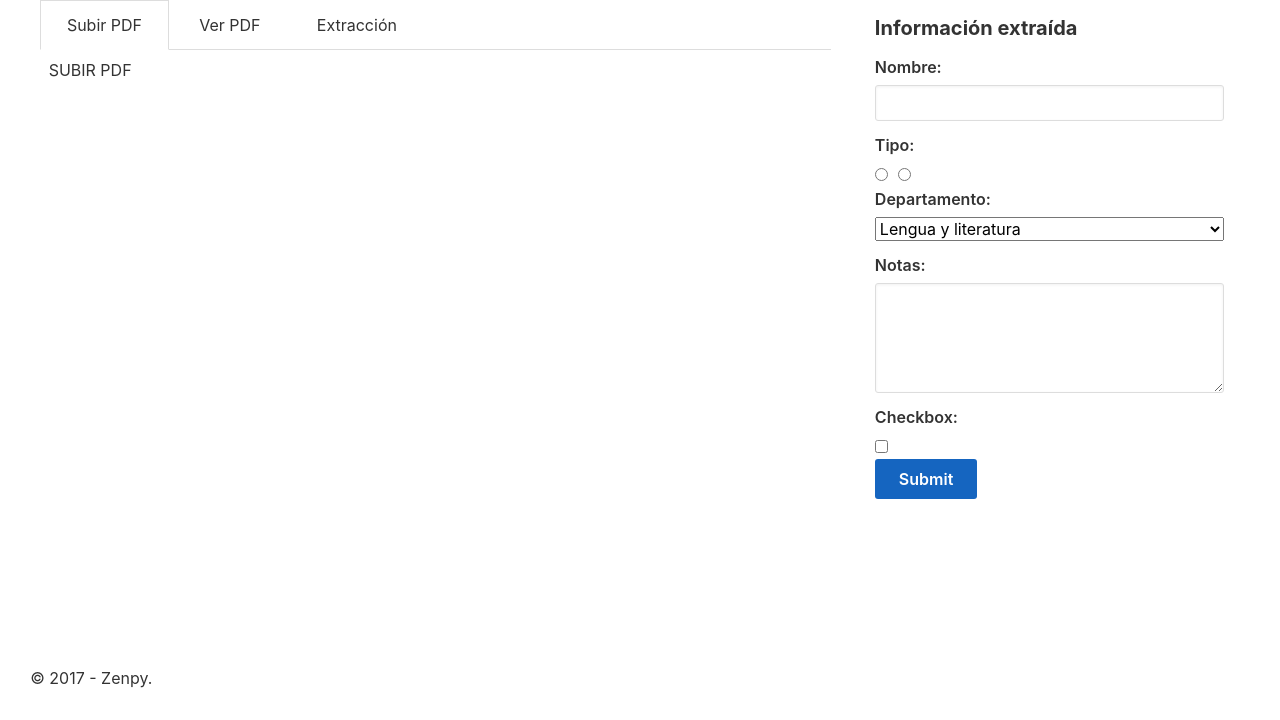
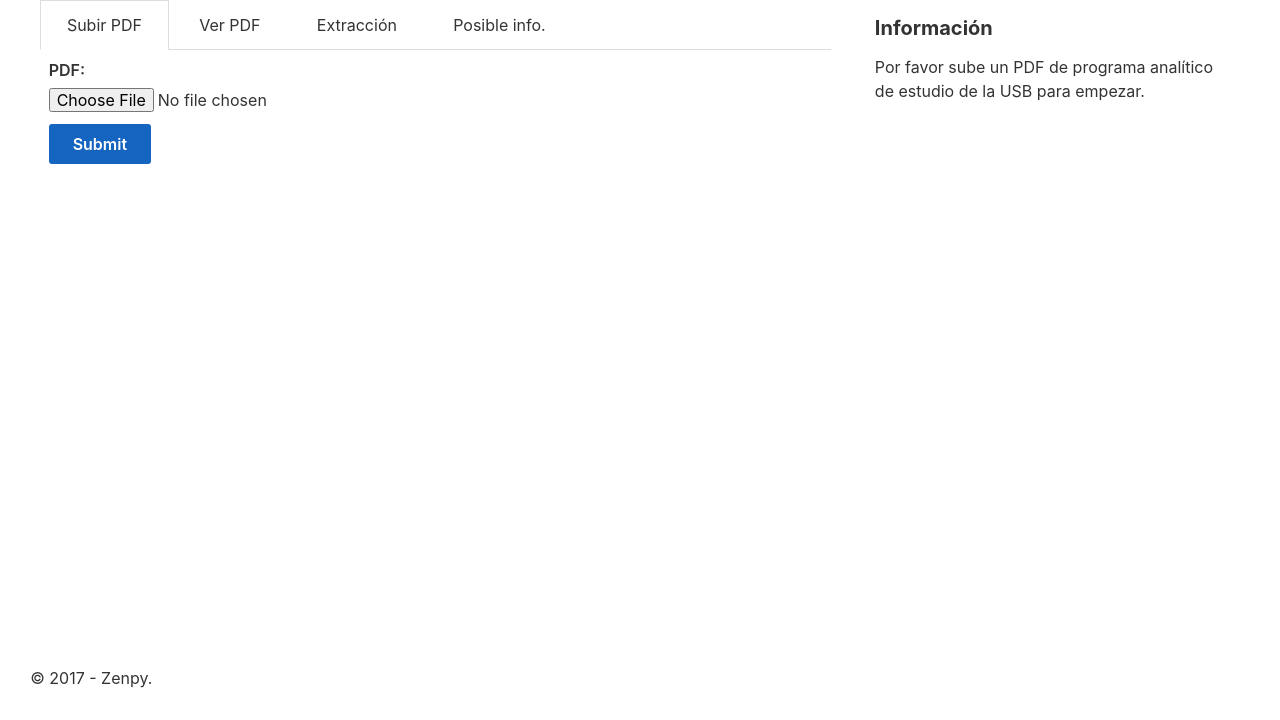
Before and after one commit to MathiasSM/SIGPAE, a Django app: template ocr/templates/ocr/bloqueado.html in a window 1280 px wide. Shown: the part 80-800 px from the top of the page. Run offline with Django 3.2, Linux system fonts and the light colour scheme; the template is opened without the code that fills it: values that come from a table or form of the project are taken from there, others are empty; parts of the project's set-up code (start-up, migrations or seed data) failed here and were passed over; some libraries are stand-ins or nearby versions.

Commit message:
Separated prcess in two parts. First you upload then you fill info. Two templates for that. Same view.

```diff
--- a/ocr/apps.py
+++ b/ocr/apps.py
@@ -1,6 +1,6 @@
 from django.apps import AppConfig
 
 
-class OcrConfig(AppConfig):
+class OCRConfig(AppConfig):
     name = 'sigpae-historicos'
     verbose_name = 'SIGPAE Históricos'
--- a/ocr/forms.py
+++ b/ocr/forms.py
@@ -2,7 +2,7 @@ from django import forms
 from ocr.models import *
 
 class PDFForm(forms.Form):
-    pdf = FileField()
+    pdf = forms.FileField(label='PDF')
 
 class ProgramaForm(forms.ModelForm):
     class Meta:
--- a/ocr/templates/ocr/bloqueado.html
+++ b/ocr/templates/ocr/bloqueado.html
@@ -3,60 +3,43 @@
 
 {% block content %}
 <main class="two-col">
+    {% block wintab %}
     <section class="wintab">
         <div class="tab upload-tab">
             <a href="#" class="tab-link is-active">Subir PDF</a>
-            <div class="tab-content">SUBIR PDF</div>
-        </div>
-        <div class="tab pdf-viewer">
-            <a href="#" class="tab-link">Ver PDF</a>
             <div class="tab-content">
-                <iframe src="http://docs.google.com/gview?url=http://www.ll.usb.ve/sites/default/files/documentos/LLA-112.pdf&embedded=true"></iframe>
+                <form action="" method="post" enctype="multipart/form-data">
+                    {% csrf_token %}
+                    {{ pdf_form }}
+                    <input type="submit" value="Submit" />
+                </form>
             </div>
         </div>
         <div class="tab pdf-viewer">
-            <a href="#" class="tab-link">Extracción</a>
-            <div class="tab-content">EXXXXXX</div>
+            <a href="#" class="tab-link blocked">Ver PDF</a>
+            <div class="tab-content">
+            {% block verpdf %}{% endblock %}
+            </div>
+        </div>
+        <div class="tab pdf-viewer">
+            <a href="#" class="tab-link blocked">Extracción</a>
+            <div class="tab-content">
+            {% block extraccion %}{% endblock %}
+            </div>
+        </div>
+        <div class="tab pdf-viewer">
+            <a href="#" class="tab-link blocked">Posible info.</a>
+            <div class="tab-content">
+            {% block posibleinfo %}{% endblock %}
+            </div>
         </div>
     </section>
-    <section>
-        <h2>Información extraída</h2>
-
-        <form action="#" method="post">
-            <div>
-            <label for="name">Nombre:</label>
-            <input type="text" name="name" id="name" value="" tabindex="1" />
-            </div>
-
-            <div>
-            <label for="nadio-choice-1">Tipo:</label>
-            <input type="radio" name="radio-choice-1" id="radio-choice-1" tabindex="2" value="choice-1" />
-            <input type="radio" name="radio-choice-1" id="radio-choice-2" tabindex="3" value="choice-2" />
-            </div>
-
-            <div>
-            <label for="select-choice">Departamento:</label>
-            <select name="select-choice" id="select-choice">
-            <option value="Choice 1">Lengua y literatura</option>
-            <option value="Choice 2">Matemáticas</option>
-            <option value="Choice 3">Computación</option>
-            </select>
-            </div>
-
-            <div>
-            <label for="textarea">Notas:</label>
-            <textarea cols="40" rows="5" name="textarea" id="textarea"></textarea>
-            </div>
-
-            <div>
-            <label for="checkbox">Checkbox:</label>
-            <input type="checkbox" name="checkbox" id="checkbox" />
-            </div>
-
-            <div>
-            <input type="submit" value="Submit" />
-            </div>
-    </form>
+    {% endblock wintab %}
+    <section class="infotab">
+    {% block infotab%}
+    <h2>Información</h2>
+    <p>Por favor sube un PDF de programa analítico de estudio de la USB para empezar.</p>
+    {% endblock %}
     </section>
 </main>
 {% endblock content %}
```
Also changed, not shown: ocr/models.py (+9 -3 lines), ocr/templates/ocr/activado.html (+15 -23 lines), ocr/views.py (+14 -9 lines).
